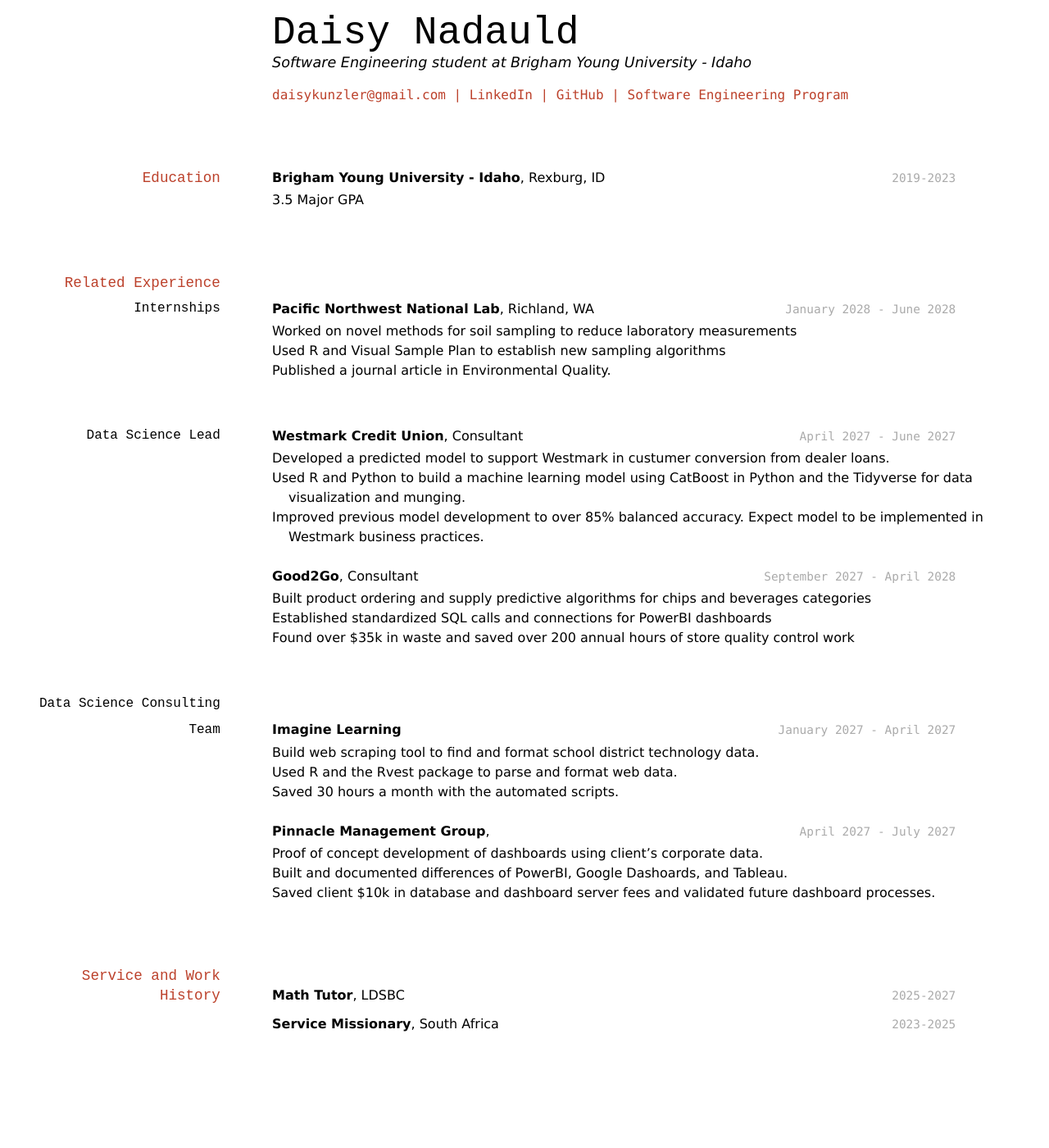
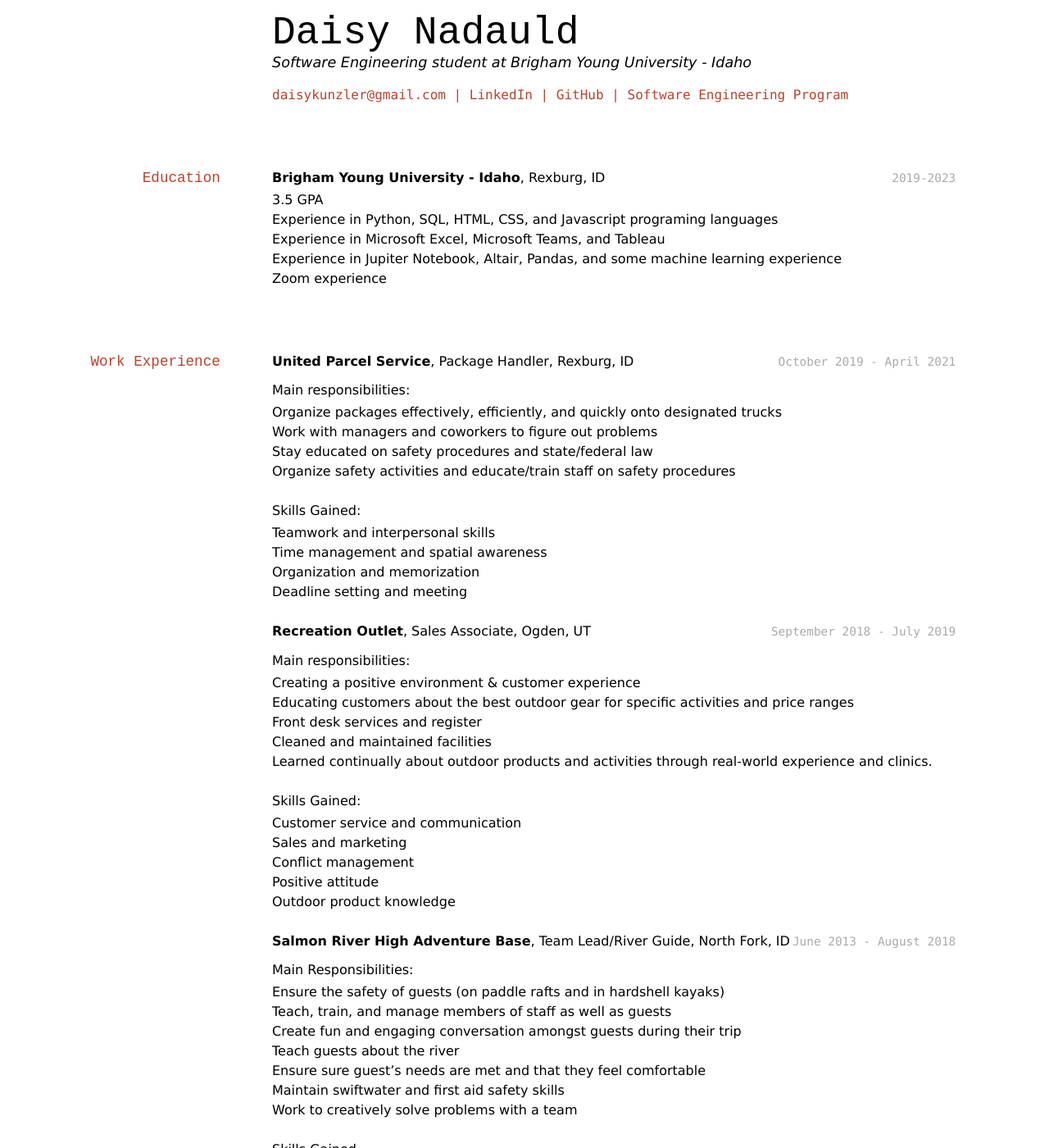
Before and after one commit to daisynadauld/nadauld_resume, a Jekyll site: the page built from docs/index.md, in a window 1280 px wide and 1400 px high. Shown: the whole window at 82% size. Built offline with Jekyll 4.4.1, drawn with Linux system fonts in a browser that asks for light colours; some of the changed text lies outside the part shown.

Commit message:
updated experience

```diff
--- a/docs/index.md
+++ b/docs/index.md
@@ -19,63 +19,66 @@ Software Engineering student at Brigham Young University - Idaho
 `2019-2023`
 __Brigham Young University - Idaho__, Rexburg, ID
 
-- 3.5 Major GPA
+- 3.5 GPA
+- Experience in Python, SQL, HTML, CSS, and Javascript  programing languages
+- Experience in Microsoft Excel, Microsoft Teams, and Tableau
+- Experience in Jupiter Notebook, Altair, Pandas, and some machine learning experience
+- Zoom experience
 
-## Related Experience
+## Work Experience
 
-### Internships
+`October 2019 - April 2021`
+__United Parcel Service__, Package Handler, Rexburg, ID
 
-`January 2028 - June 2028`
-__Pacific Northwest National Lab__, Richland, WA
+Main responsibilities:
+- Organize packages effectively, efficiently, and quickly onto designated trucks
+- Work with managers and coworkers to figure out problems
+- Stay educated on safety procedures and state/federal law
+- Organize safety activities and educate/train staff on safety procedures
 
-- Worked on novel methods for soil sampling to reduce laboratory measurements
-- Used R and Visual Sample Plan to establish new sampling algorithms
-- Published a journal article in Environmental Quality.
+Skills Gained:
+- Teamwork and interpersonal skills
+- Time management and spatial awareness
+- Organization and memorization
+- Deadline setting and meeting
 
-### Data Science Lead
+`September 2018 - July 2019`
+__Recreation Outlet__, Sales Associate, Ogden, UT
 
-`April 2027 - June 2027`
-__Westmark Credit Union__, Consultant
+Main responsibilities:
+- Creating a positive environment & customer experience
+- Educating customers about the best outdoor gear for specific activities and price ranges
+- Front desk services and register
+- Cleaned and maintained facilities
+- Learned continually about outdoor products and activities through real-world experience and clinics.
 
-- Developed a predicted model to support Westmark in custumer conversion from dealer loans.
-- Used R and Python to build a machine learning model using CatBoost in Python and the Tidyverse for data visualization and munging.
-- Improved previous model development to over 85% balanced accuracy. Expect model to be implemented in Westmark business practices.
+Skills Gained:
+- Customer service and communication
+- Sales and marketing
+- Conflict management
+- Positive attitude
+- Outdoor product knowledge
 
-`September 2027 - April 2028`
-__Good2Go__, Consultant
+`June 2013 - August 2018`
+__Salmon River High Adventure Base__, Team Lead/River Guide, North Fork, ID
 
-- Built product ordering and supply predictive algorithms for chips and beverages categories
-- Established standardized SQL calls and connections for PowerBI dashboards
-- Found over $35k in waste and saved over 200 annual hours of store quality control work
+Main Responsibilities:
+- Ensure the safety of guests (on paddle rafts and in hardshell kayaks)
+- Teach, train, and manage members of staff as well as guests
+- Create fun and engaging conversation amongst guests during their trip
+- Teach guests about the river
+- Ensure sure guest's needs are met and that they feel comfortable
+- Maintain swiftwater and first aid safety skills
+- Work to creatively solve problems with a team
 
-### Data Science Consulting Team
-
-`January 2027 - April 2027`
-__Imagine Learning__
-
-- Build web scraping tool to find and format school district technology data.
-- Used R and the Rvest package to parse and format web data.
-- Saved 30 hours a month with the automated scripts.
-
-`April 2027 - July 2027`
-__Pinnacle Management Group__,
-
-- Proof of concept development of dashboards using client's corporate data.
-- Built and documented differences of PowerBI, Google Dashoards, and Tableau.
-- Saved client $10k in database and dashboard server fees and validated future dashboard processes.
-
-
-## Service and Work History
-
-`2025-2027`
-__Math Tutor__, LDSBC
-
-
-`2023-2025`
-__Service Missionary__, South Africa
+Skills Gained
+- Interpersonal and Intrapersonal communication
+- Maintaining focus and control in high-stress situations
+- Positive client experience creation
+- Team Management
 
 
 
 <!-- ### Footer
 
-Last updated: May 2013 -->
+Last updated: Dec 2021 -->
```
